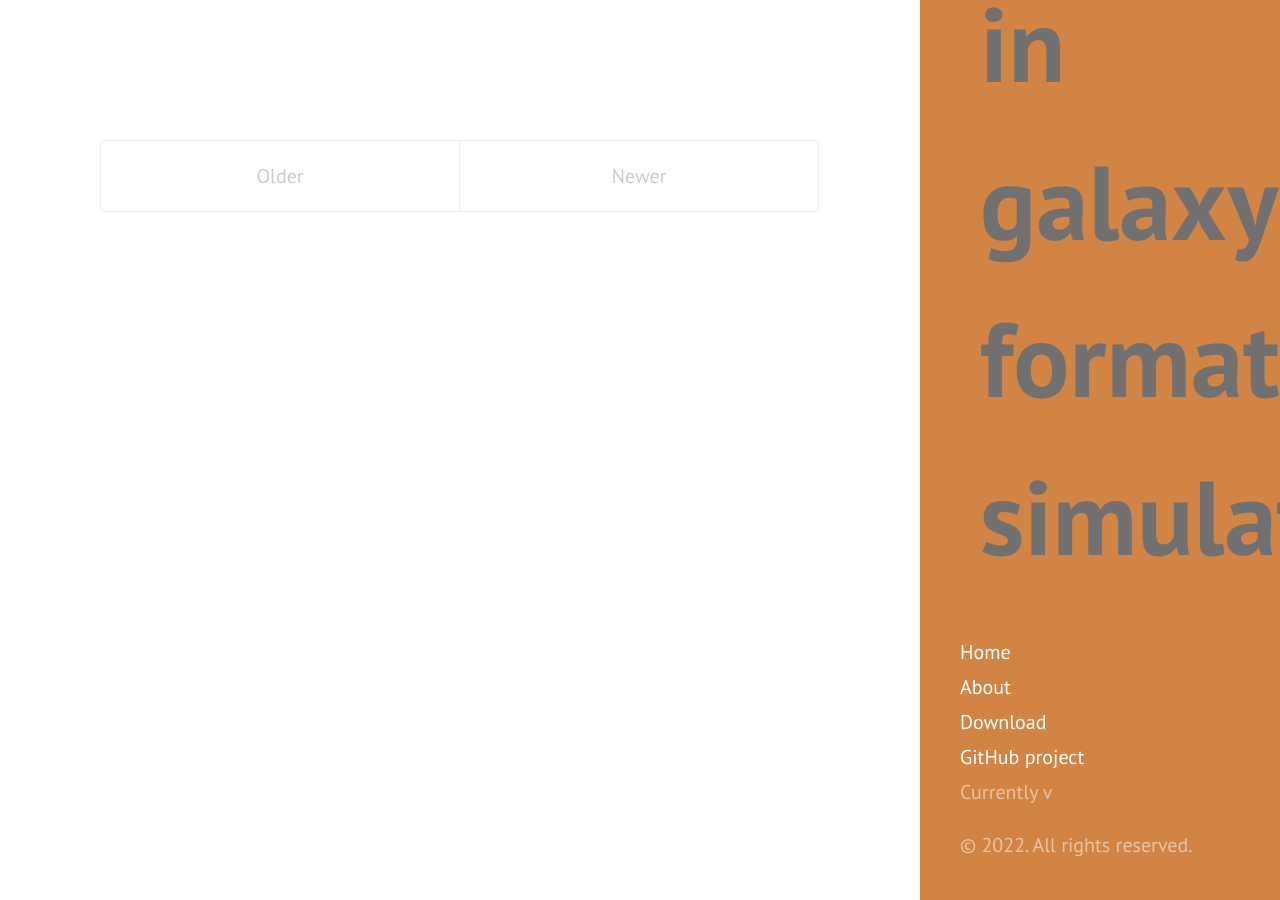
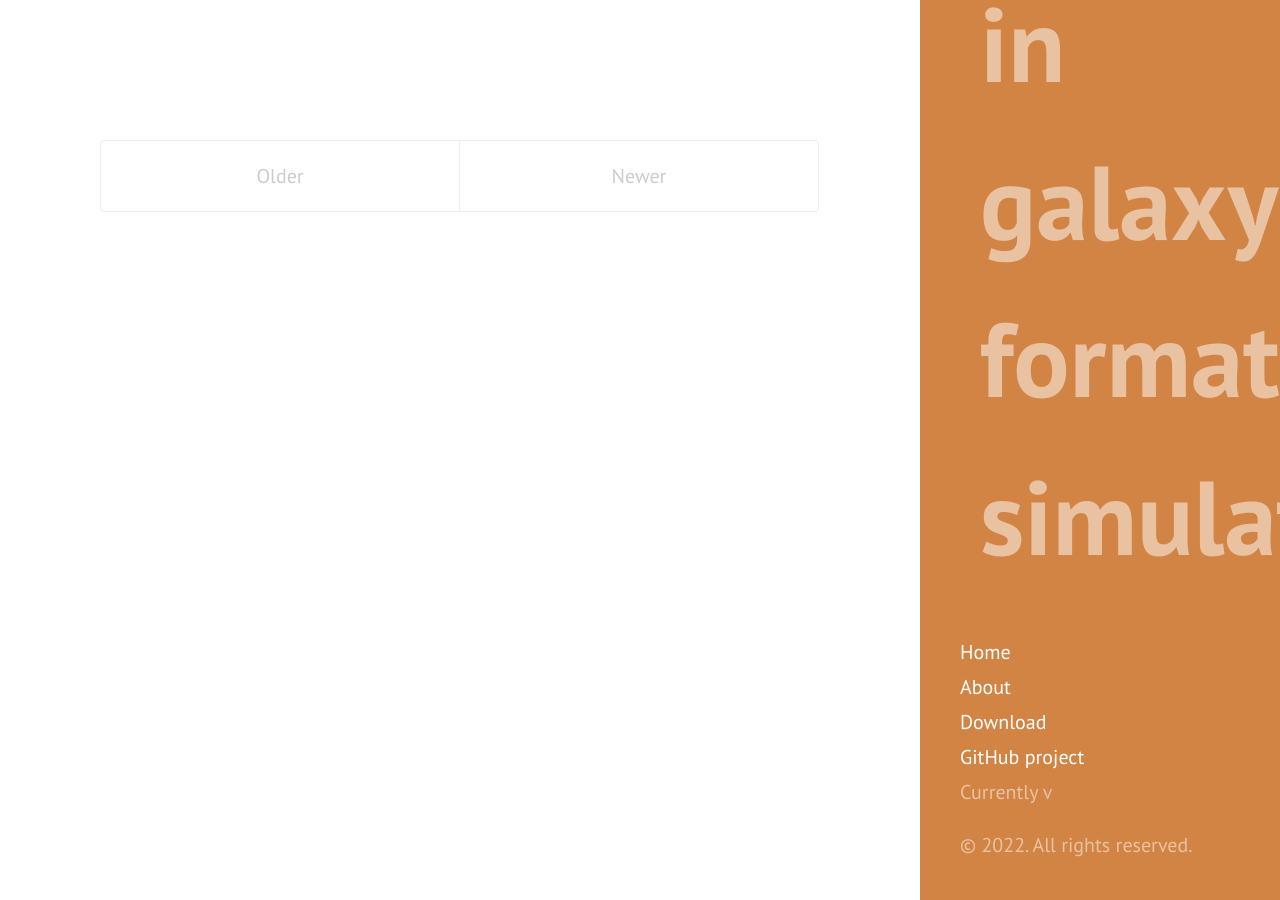
Before and after one commit to prerakgarg07/prerakgarg07.github.io_hyde, a Jekyll site: the page built from index.html, in a window 1280 px wide. Built offline with Jekyll 4.4.1, drawn with Linux system fonts in a browser that asks for light colours; Markdown is read by kramdown in place of the engine named in the settings.

Commit message:
Update poole.css

```diff
--- a/public/css/poole.css
+++ b/public/css/poole.css
@@ -272,7 +272,6 @@ tbody tr:nth-child(odd) th {
   font-weight: 1000;
   margin-bottom: 1rem;
   padding: 1rem;
-  color: #717171;
 }
 
 
```
